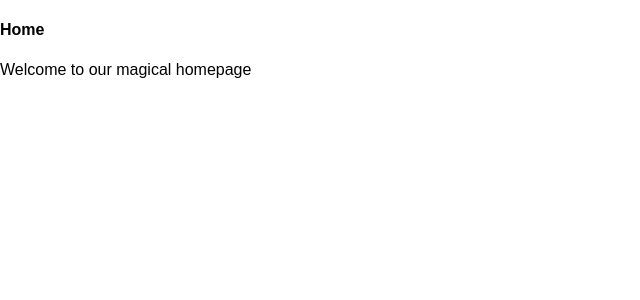
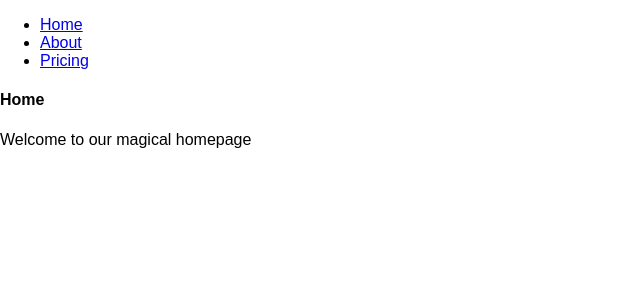
Before and after one commit to basically-joe/reactRouting, a React (Create React App) app: page / in a window 1280 px wide. Shown: the top 300 px of the page, without its empty margins (0-640 px from the left). Built offline with nearby package versions, Linux system fonts and the light colour scheme.

Commit message:
NavBar code added, showing in browser

```diff
--- a/src/components/Main.js
+++ b/src/components/Main.js
@@ -4,19 +4,19 @@
 import Home from "./Home";
 import Pricing from "./Pricing";
 import Contact from "./Contact";
+import NavBar from "./NavBar";
 
 class Main extends Component {
   constructor() {
     super();
     this.state = { page: null };
-
-
   }
 
   render() {
     return (
       <Router>
           <Fragment>
+            <NavBar />
             <Route exact path="/" component={Home}/>
             <Route path="/about" component={About}/>
             <Route path="/pricing" component={Pricing}/>
--- a/src/components/NavBar.js
+++ b/src/components/NavBar.js
@@ -0,0 +1,18 @@
+import React from "react";
+import { Link } from "react-router-dom";
+
+const Navbar = () => (
+  <ul>
+    <li>
+      <Link to="/">Home</Link>
+    </li>
+    <li>
+      <Link to="/about">About</Link>
+    </li>
+    <li>
+      <Link to="/pricing">Pricing</Link>
+    </li>
+  </ul>
+);
+
+export default Navbar;
```
